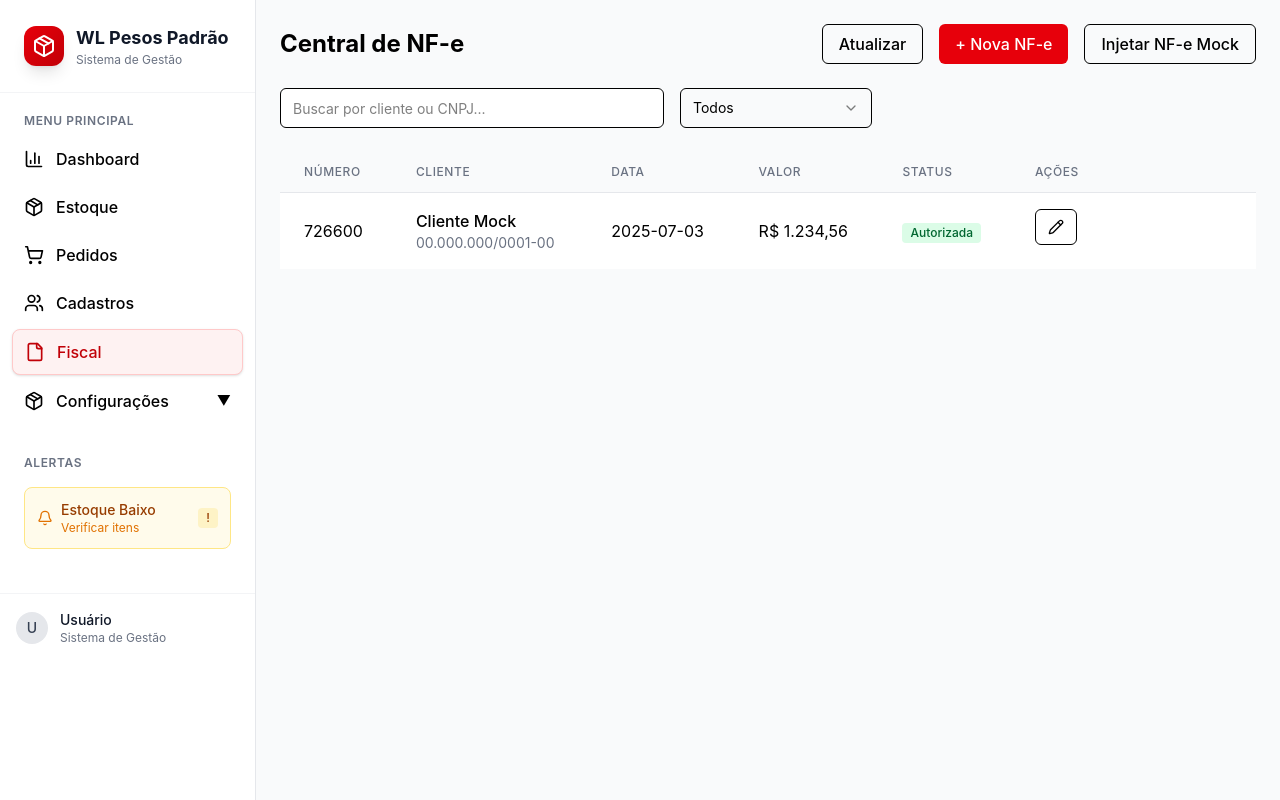
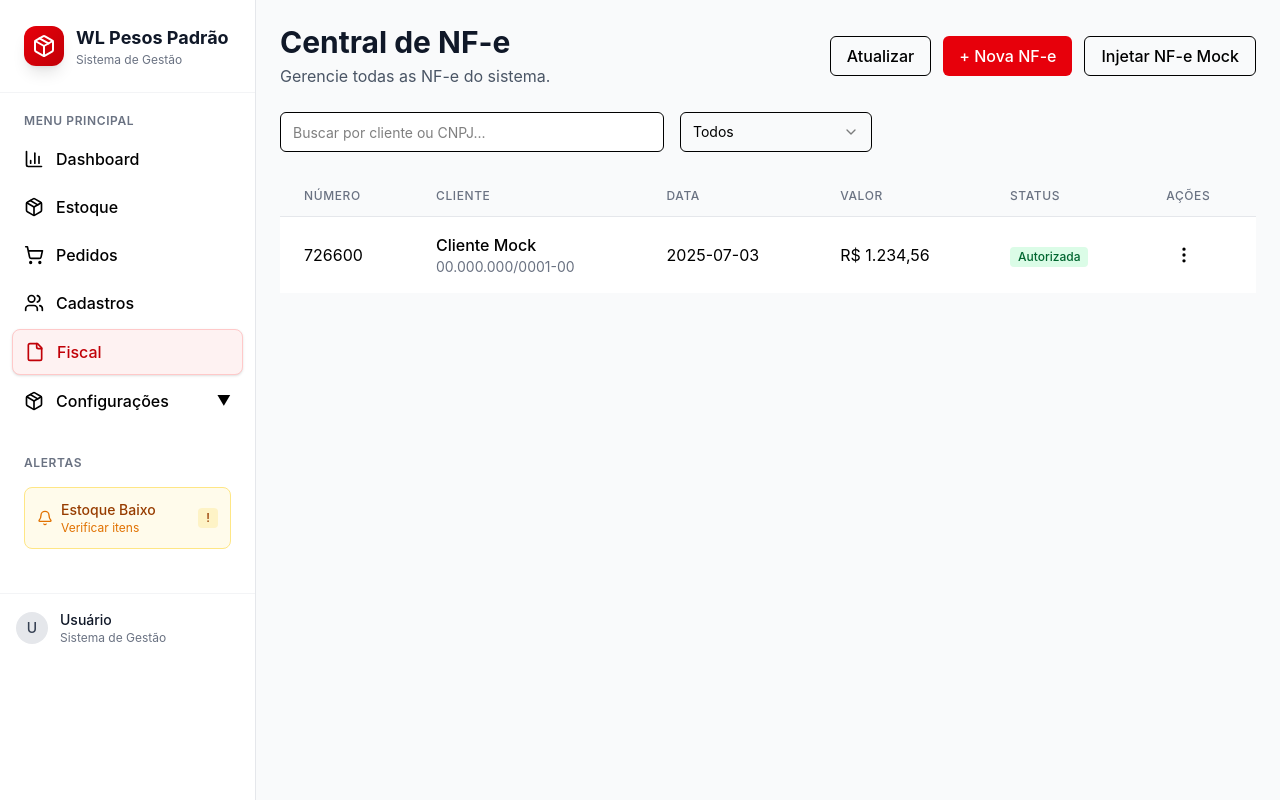
Before and after one commit to codebyjv/NewWLProject, a React (Vite) app: page /Fiscal in a window 1280 px wide. Both pictures are taken after a click on the button "Injetar NF-e Mock". Built offline with nearby package versions, Linux system fonts and the light colour scheme.

Commit message:
feat: adicionar menu suspenso para ações de NF-e na tabela

```diff
--- a/src/pages/CentralNFe.tsx
+++ b/src/pages/CentralNFe.tsx
@@ -4,11 +4,18 @@ import { Input } from "@/components/ui/input";
 import { Select, SelectTrigger, SelectValue, SelectContent, SelectItem } from "@/components/ui/select";
 import { Table, TableHeader, TableRow, TableHead, TableBody, TableCell } from "@/components/ui/table";
 import { Badge } from "@/components/ui/badge";
-import { Eye, Pencil, Trash2, FileDown, FileText, Send } from "lucide-react";
+import { Eye, Pencil, Trash2, FileDown, FileText, Send, MoreVertical } from "lucide-react";
 import { NotaFiscal, StatusNFe } from "@/types/nfe";
 import { useNavigate } from "react-router-dom";
 import { toEditNFe } from "@/utils/routes";
 import { gerarDanfe, gerarXml, enviarEmailComDanfe } from "@/utils/nfe/actions";
+
+import {
+  DropdownMenu,
+  DropdownMenuTrigger,
+  DropdownMenuContent,
+  DropdownMenuItem,
+} from "@/components/ui/dropdown-menu";
 
 import { useNotasFiscais } from "@/store/useNotasFiscais";
 
@@ -48,10 +55,15 @@ export default function CentralNFe() {
   };
 
   return (
-    <div className="p-6 space-y-6">
-      <div className="flex items-center justify-between">
-        <h1 className="text-2xl font-bold">Central de NF-e</h1>
-          <div className="flex justify-end gap-4">
+    <div className="p-6 bg-gray-50 min-h-screen">
+      <div className="max-w-7xl mx-auto space-y-6">
+        {/* Header */}
+        <div className="flex flex-col lg:flex-row justify-between items-start lg:items-center gap-4">
+          <div>
+            <h1 className="text-3xl font-bold text-gray-900">Central de NF-e</h1>
+            <p className="text-gray-600 mt-1">Gerencie todas as NF-e do sistema.</p>
+          </div>
+          <div className="flex gap-3 w-full lg:w-auto">
             <Button variant="outline" onClick={verificarStatusNaSefaz}>
               Atualizar
             </Button>
@@ -116,24 +128,36 @@ export default function CentralNFe() {
                       {statusLabels[nota.status]}
                     </Badge>
                   </TableCell>
-                <TableCell className="flex gap-2">
-                  <Button size="sm" variant="outline" onClick={() => navigate(toEditNFe(nota.id))}>
-                    <Pencil className="w-4 h-4" />
-                  </Button>
-                  <Button size="sm" onClick={() => gerarDanfe(nota)}>
-                    <FileDown className="w-4 h-4" />
-                  </Button>
-                  <Button size="sm" onClick={() => gerarXml(nota)}>
-                    <FileText className="w-4 h-4" />
-                  </Button>
-                  <Button size="sm" onClick={() => enviarEmailComDanfe(nota)}>
-                    <Send className="w-4 h-4" />
-                  </Button>
+                  <TableCell>
+                    <td className="text-right">
+                      <DropdownMenu>
+                        <DropdownMenuTrigger asChild>
+                          <button className="p-2 rounded hover:bg-gray-100">
+                            <MoreVertical className="w-5 h-5"/>
+                          </button>
+                        </DropdownMenuTrigger>
+                        <DropdownMenuContent align="end">
+                          <DropdownMenuItem onClick={() => navigate(toEditNFe(nota.id))}>
+                            ✏️ Editar
+                          </DropdownMenuItem>
+                          <DropdownMenuItem onClick={() => gerarDanfe(nota)}>
+                            🧾 Gerar DANFE
+                          </DropdownMenuItem>
+                          <DropdownMenuItem onClick={() => gerarXml(nota)}>
+                            📁 Gerar XML
+                          </DropdownMenuItem>
+                          <DropdownMenuItem onClick={() => enviarEmailComDanfe(nota)}>
+                            📨  Enviar E-mail
+                          </DropdownMenuItem>
+                        </DropdownMenuContent>
+                      </DropdownMenu>
+                    </td>
                   </TableCell>
                 </TableRow>
               ))}
           </TableBody>
         </Table>
       </div>
+    </div>
   );
 }
```
Lines whose indentation alone changed are shown as unchanged.
